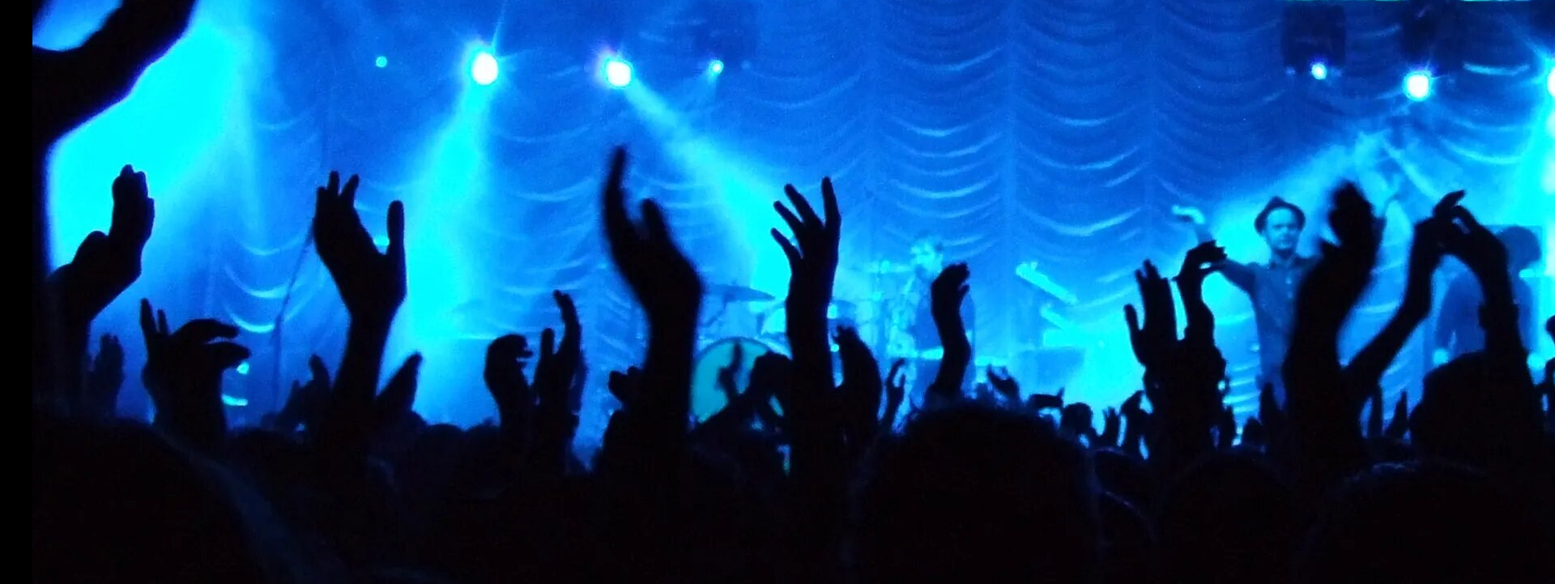
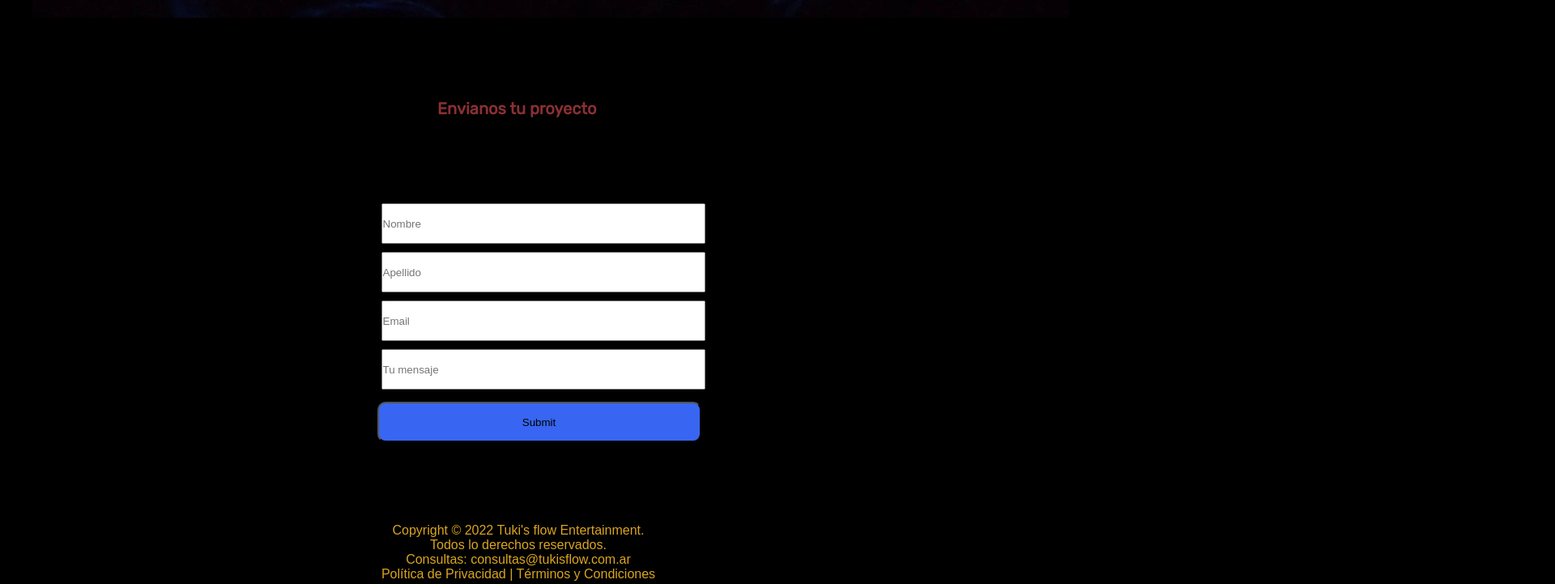
Before and after one commit to NahueJRR/proyecto_29270, a website: page pages/contacto.html in a window 1280 px wide. Shown: the part 1000-1721 px from the top of the page at 81% size, 1920 px wide, since content can reach past the window. Drawn offline with Linux system fonts and the light colour scheme.

Commit message:
Modificaciones

```diff
--- a/css/index.css
+++ b/css/index.css
@@ -147,7 +147,7 @@ footer {
 
 /* CONTACTO */
 
-.img__recital {
+.img__reci {
     display: flex;
     width: 100%;
     z-index: -1;
@@ -156,13 +156,6 @@ footer {
     background-size: cover;
     height: 100vh;
     margin: 0;
-}
-
-
-.contacto__form {
-    display: flex;
-    justify-content: center;
-    text-align: center;
 }
 
 .p__contacto {
@@ -176,11 +169,13 @@ footer {
     margin: 10rem 0 0 50rem;
 }
 
-.form__div {
+
+.form__contacto {
     display: flex;
-    flex-direction: column;
-    align-items: center;
+    justify-content: center;
+    text-align: center;
 }
+
 
 .form__register {
     width: 350px;
@@ -189,6 +184,7 @@ footer {
     padding: 100px 0.5px;
 }
 
+
 .form {
     width: 400px;
     height: 50px;
@@ -196,20 +192,15 @@ footer {
     overflow: hidden;
 }
 
-.form-1 {
-    margin: 5px;
-    width: 400px;
-    height: 200px;
-    top: 20px;
-}
 
-.boton {
+.form__boton {
     width: 400px;
     height: 50px;
     background-color: #3866f2;
     font-weight: 300px;
     border-radius: 15px;
 }
+
 
 .footer__contacto {
     color: goldenrod;
--- a/css/translated.css
+++ b/css/translated.css
@@ -84,17 +84,17 @@ footer {
     max-width: 600px;
     border-radius: 10px;
     padding: 150px 0.5px; }
-  .contacto .form {
+    .contacto .form__register .form {
       width: 400px;
       height: 50px;
       margin: 5px;
       overflow: hidden; }
-  .contacto .form-1 {
+    .contacto .form__register .form-1 {
       margin: 5px;
       width: 400px;
       height: 200px;
       top: 20px; }
-  .contacto .boton {
+    .contacto .form__register .boton {
       width: 400px;
       height: 50px;
       background-color: #3866f2;
--- a/pages/contacto.html
+++ b/pages/contacto.html
@@ -9,7 +9,7 @@
     <link rel="preconnect" href="https://fonts.googleapis.com">
     <link rel="preconnect" href="https://fonts.gstatic.com" crossorigin>
     <link href="https://fonts.googleapis.com/css2?family=Jost&display=swap" rel="stylesheet">
-    <!-- <link rel="stylesheet" href="../css/index.css"> -->
+    <link rel="stylesheet" href="../css/index.css">
     <link rel="stylesheet" href="../css/translated.css">
 </head>
 <body>
@@ -40,19 +40,19 @@
     </header>
     <main>
 
-        <div class="img__recital">
+        <div class="img__reci">
             <img src="../images/recitalazul.jpg" alt="">
         </div>
 
-        <p class="contacto__p">Envianos tu proyecto</p>
+        <p class="p__contacto">Envianos tu proyecto</p>
 
-        <div class="contacto__form">
+        <div class="form__contacto">
             <form class="form__register" action="">
                 <input class="form" type="text" name="Nombre" placeholder="Nombre">
                 <input class="form" type="text" name="Apellido" placeholder="Apellido">
                 <input class="form" type="text" name="Email" placeholder="Email">
-                <input class="form-1" type="text" name="Tu mensaje" placeholder="Tu mensaje">
-                <input class="boton" type="submit" name="Enviar">
+                <input class="form" type="text" name="Tu mensaje" placeholder="Tu mensaje">
+                <input class="form__boton" type="submit" name="Enviar">
             </form>
         </div>
 
```
Lines whose indentation alone changed are shown as unchanged.
